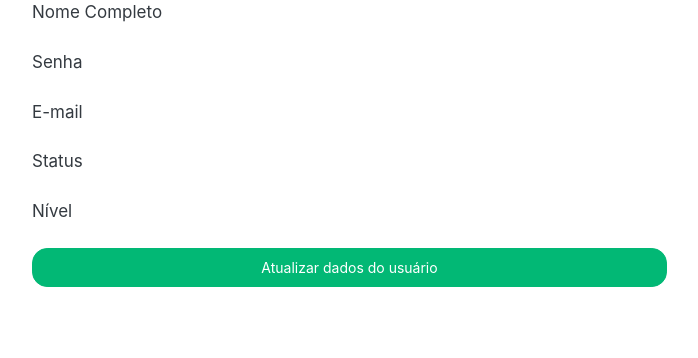
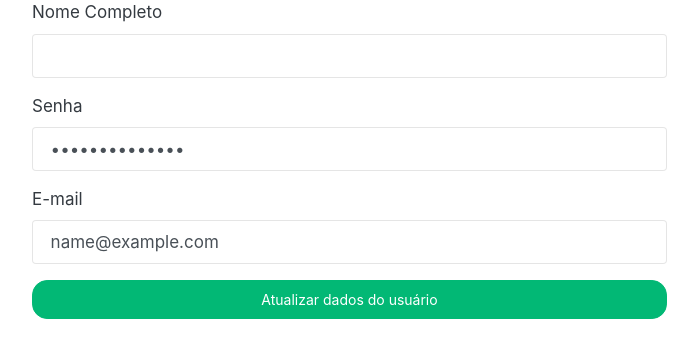
Before and after one commit to IsmaelVS/moc_banco, a Flask app: template app/views/templates/atualiza.html in a window 1280 px wide. Shown: the part 57-415 px from the top of the page, without its empty margins (243-941 px from the left). Run offline with Flask 2, Linux system fonts and the light colour scheme; the template is opened without the code that fills it: values that come from a table or form of the project are taken from there, others are empty; tables that the repository leaves empty hold one stand-in row (values such as "Sample post"); some libraries are stand-ins or nearby versions.

Commit message:
Adicionando rota de alterar senha e de atualizar dados.

```diff
--- a/app/rotas/atualizar.py
+++ b/app/rotas/atualizar.py
@@ -1,13 +1,14 @@
 """Arquivo para rota de geração do Qrcode."""
 
 from flask import Blueprint, render_template
+from flask_login import current_user
 
 # from flask_login import login_required
 
 app = Blueprint('atualizar', __name__)
 
 
-@app.route('/',  methods=['GET'])
+@app.route('/')
 # @login_required
 def atualiza_usuario():
-    return render_template('atualiza.html')
+    return render_template('atualiza.html', usuario=current_user)
--- a/app/views/templates/alterar_senha.html
+++ b/app/views/templates/alterar_senha.html
@@ -9,7 +9,7 @@
   				<input type="password" id="senha" name="senha" class="form-control" />
   			</div>
   			<div class="form-group">
-      		<label for="email">E-mail</label>
+      		<label for="senha">Confirme sua senha</label>
   				<input type="password" id="senha" name="c_senha" class="form-control" />
   			</div>
   			<button type="submit" class="btn btn-block btn-success">Alterar senha</button>
--- a/app/views/templates/atualiza.html
+++ b/app/views/templates/atualiza.html
@@ -6,24 +6,26 @@
   		<form action="/teste" method=post>
   		  <div class="form-group">
       		<label for="nome">Nome Completo</label>
-  				<!-- <input type="text" id="nome" name	="nome" class="form-control" /> -->
+  				<input type="text" id="nome" name	="nome" class="form-control" />
   			</div>
   			<div class="form-group">
       		<label for="senha">Senha</label>
-  				<!-- <input type="password" id="senha" name="senha" class="form-control value="{{ usuario.nome }}" /> -->
+  				<input type="password" id="senha" name="senha" class="form-control" value="{{ usuario.nome }}" />
   			</div>
   			<div class="form-group">
       		<label for="email">E-mail</label>
-  				<!-- <input type="text" id="email" name="email" class="form-control value="{{ usuario.email }}" /> -->
+  				<input type="text" id="email" name="email" class="form-control" value="{{ usuario.email }}" />
   			</div>
-        <div class="form-group">
-      		<label for="status">Status</label>
-  				<!-- <input type="text" id="status" name="status" class="form-control value="{{ usuario.status }}" /> -->
+            {% if usuario.nivel == 2 %}
+            <div class="form-group">
+          		<label for="status">Status</label>
+      				<input type="text" id="status" name="status" class="form-control" value="{{ usuario.status }}" />
+      			</div>
+            <div class="form-group">
+      		<label for="nivel">Nível</label>
+  				<input type="text" id="nivel" name="nivel" class="form-control" value="{{ usuario.nivel }}" />
   			</div>
-        <div class="form-group">
-      		<label for="nivel">Nível</label>
-  				<!-- <input type="text" id="nivel" name="nivel" class="form-control value="{{ usuario.nivel }}" /> -->
-  			</div>
+            {% endif %}
   			<button type="submit" class="btn btn-block btn-success">Atualizar dados do usuário</button>
   		</form>
   	</div>
```
